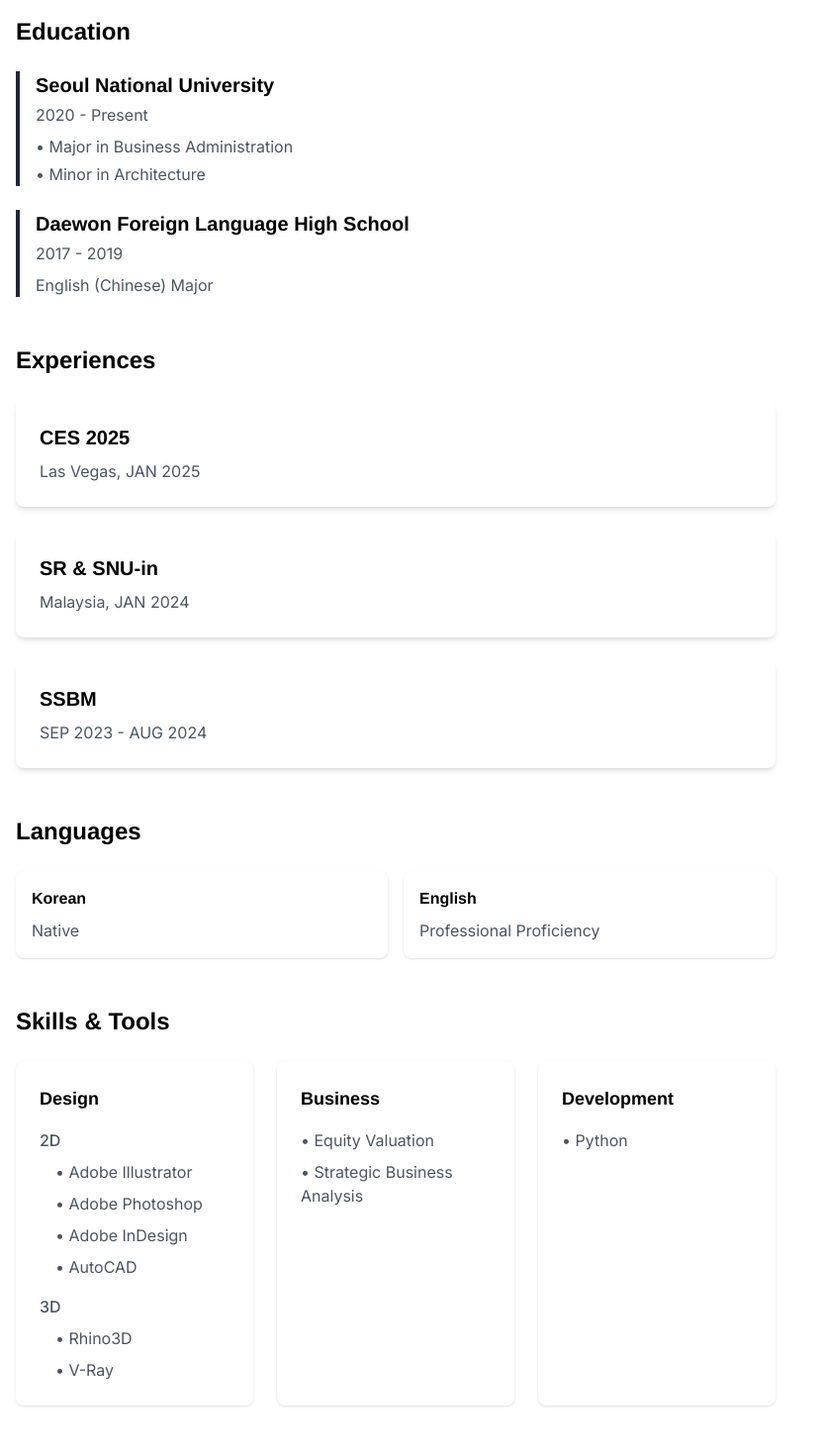
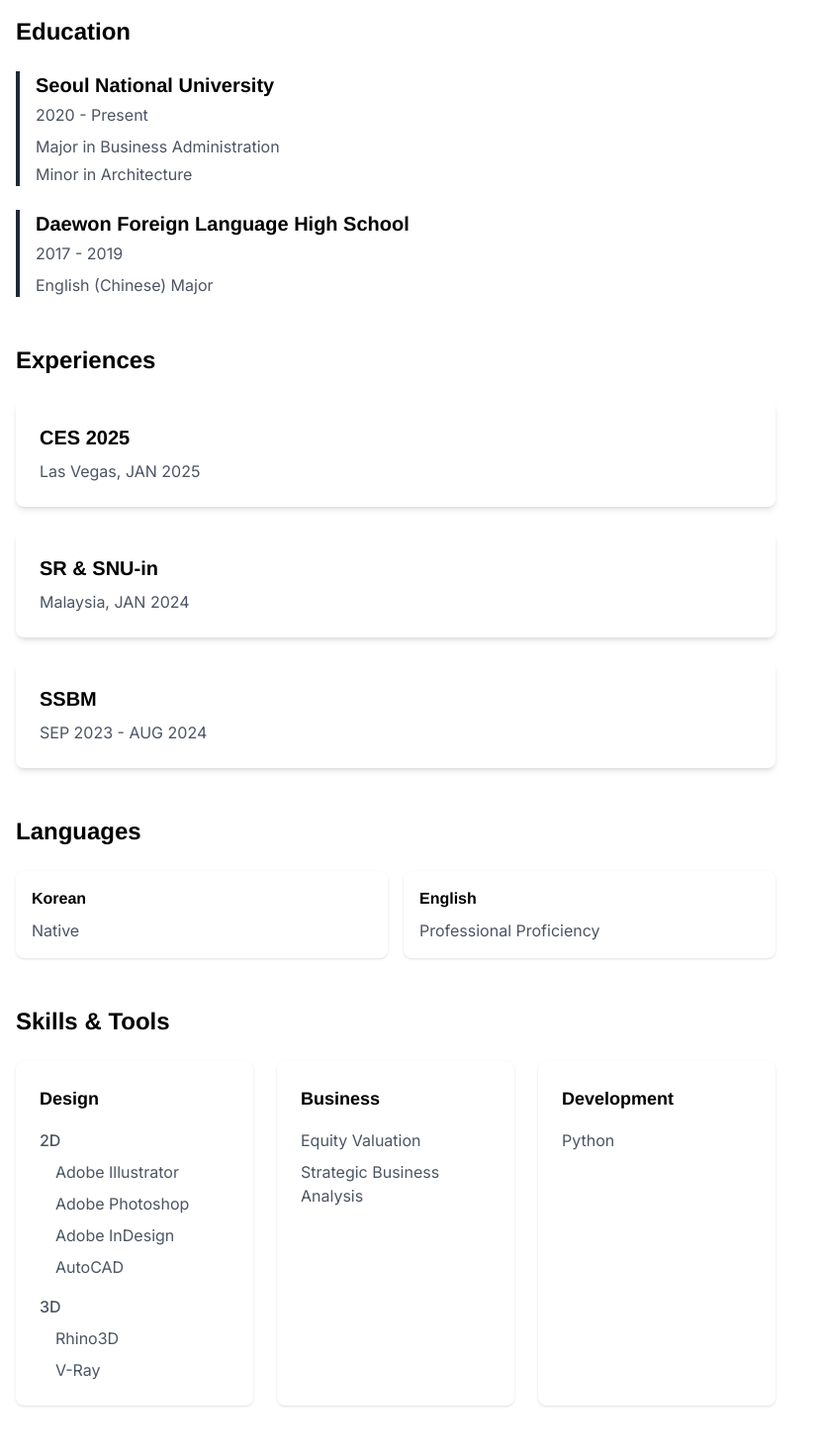
Before and after one commit to yoonj24/personal-website, a Next.js app: page /about in a window 1280 px wide. Shown: the part 380-1850 px from the top of the page at 99% size, without its empty margins (0-831 px from the left). Built offline with nearby package versions, Linux system fonts and the light colour scheme.

Commit message:
Remove bullet points for cleaner list appearance in About page

```diff
--- a/app/_components/Navbar.tsx
+++ b/app/_components/Navbar.tsx
@@ -43,9 +43,6 @@ export default function Navbar() {
             <Link href="/about" className={`${pathname === '/about' ? 'text-gray-900 dark:text-white' : 'text-gray-600 dark:text-gray-300'} hover:text-gray-900 dark:hover:text-white px-3 py-2 text-sm font-medium`}>
               About
             </Link>
-            <Link href="/experiences" className={`${pathname === '/experiences' ? 'text-gray-900 dark:text-white' : 'text-gray-600 dark:text-gray-300'} hover:text-gray-900 dark:hover:text-white px-3 py-2 text-sm font-medium`}>
-              Experiences
-            </Link>
             <Link href="/works" className={`${pathname === '/works' ? 'text-gray-900 dark:text-white' : 'text-gray-600 dark:text-gray-300'} hover:text-gray-900 dark:hover:text-white px-3 py-2 text-sm font-medium`}>
               Works
             </Link>
--- a/app/about/page.tsx
+++ b/app/about/page.tsx
@@ -14,10 +14,10 @@ export default function About() {
           <div className="border-l-4 border-gray-800 dark:border-gray-800 pl-4">
             <h3 className="text-xl font-semibold">Seoul National University</h3>
             <p className="text-gray-600 dark:text-gray-300 mt-1">2020 - Present</p>
-            <ul className="mt-2 space-y-1 text-gray-600 dark:text-gray-300">
-              <li>• Major in Business Administration</li>
-              <li>• Minor in Architecture</li>
-            </ul>
+            <div className="mt-2 space-y-1 text-gray-600 dark:text-gray-300">
+              <p>Major in Business Administration</p>
+              <p>Minor in Architecture</p>
+            </div>
           </div>
 
           <div className="border-l-4 border-gray-800 dark:border-gray-800 pl-4">
@@ -67,17 +67,17 @@ export default function About() {
               <div>
                 <p className="font-medium mb-2">2D</p>
                 <div className="space-y-2 ml-4">
-                  <p>• Adobe Illustrator</p>
-                  <p>• Adobe Photoshop</p>
-                  <p>• Adobe InDesign</p>
-                  <p>• AutoCAD</p>
+                  <p>Adobe Illustrator</p>
+                  <p>Adobe Photoshop</p>
+                  <p>Adobe InDesign</p>
+                  <p>AutoCAD</p>
                 </div>
               </div>
               <div>
                 <p className="font-medium mb-2">3D</p>
                 <div className="space-y-2 ml-4">
-                  <p>• Rhino3D</p>
-                  <p>• V-Ray</p>
+                  <p>Rhino3D</p>
+                  <p>V-Ray</p>
                 </div>
               </div>
             </div>
@@ -86,15 +86,15 @@ export default function About() {
           <div className="p-6 bg-white dark:bg-gray-800 rounded-lg shadow">
             <h3 className="font-semibold mb-4 text-lg">Business</h3>
             <div className="space-y-2 text-gray-600 dark:text-gray-300">
-              <p>• Equity Valuation</p>
-              <p>• Strategic Business Analysis</p>
+              <p>Equity Valuation</p>
+              <p>Strategic Business Analysis</p>
             </div>
           </div>
 
           <div className="p-6 bg-white dark:bg-gray-800 rounded-lg shadow">
             <h3 className="font-semibold mb-4 text-lg">Development</h3>
             <div className="space-y-2 text-gray-600 dark:text-gray-300">
-              <p>• Python</p>
+              <p>Python</p>
             </div>
           </div>
         </div>
```
